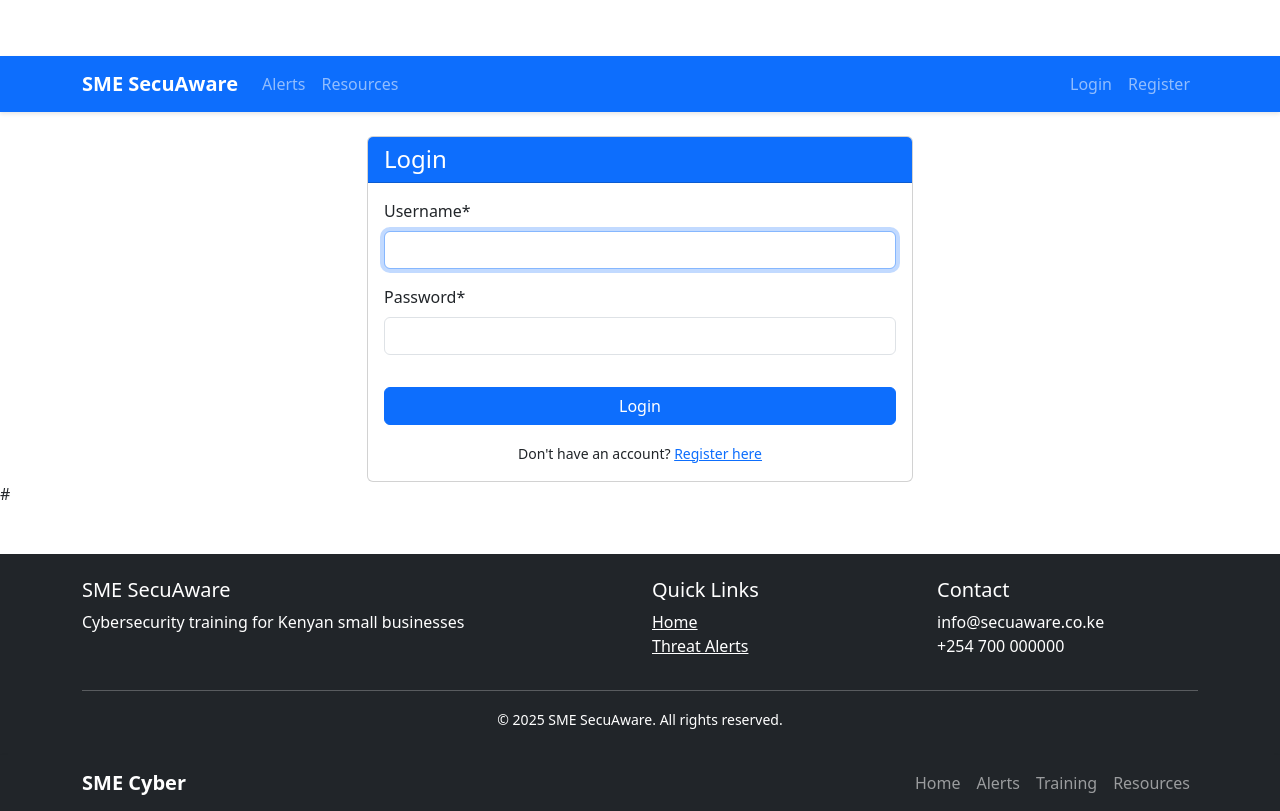
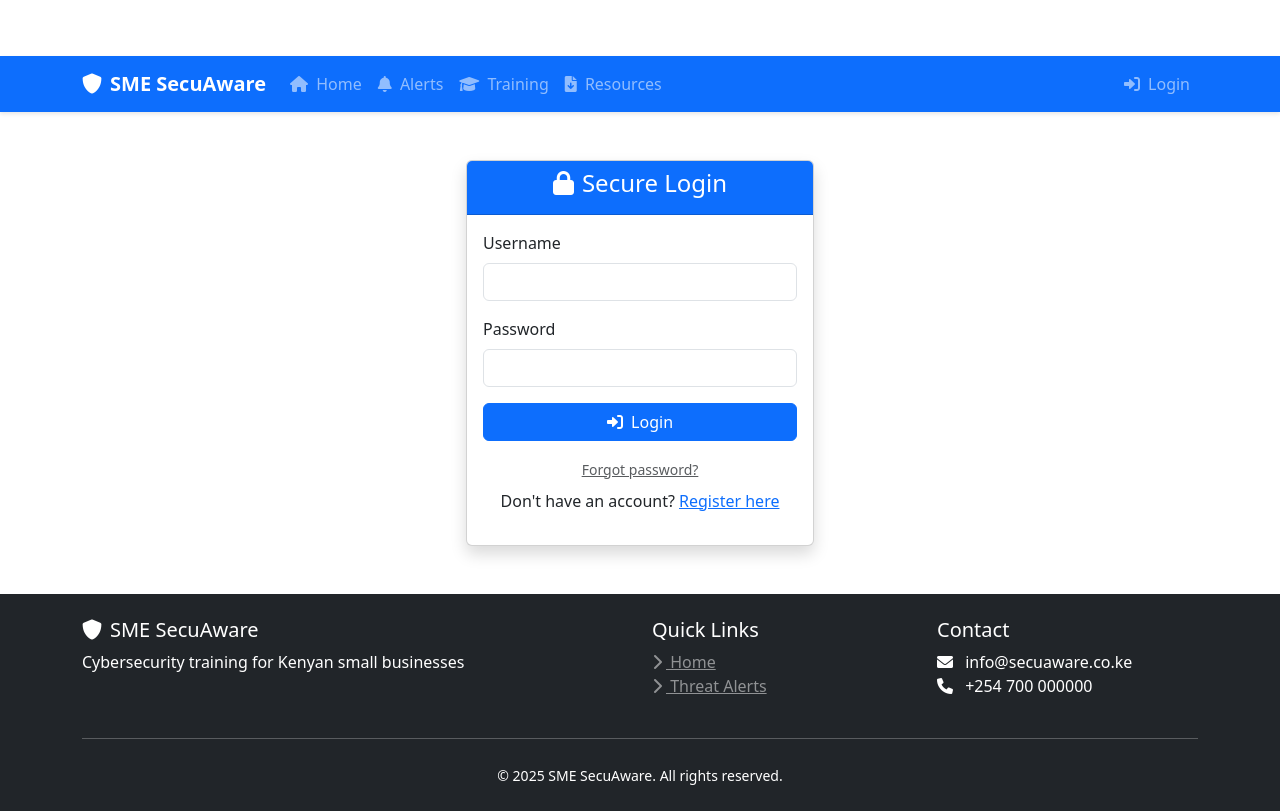
Before and after one commit to Trizahmukung/secuaware, a Django app: page /login/ in a window 1280 px wide. Run offline with Django 5.2, Linux system fonts and the light colour scheme; some libraries are stand-ins or nearby versions.

Commit message:
Enhance UI components: update navbar and footer, improve login form design, and add new apps to settings

```diff
--- a/sme_cyber/settings.py
+++ b/sme_cyber/settings.py
@@ -32,6 +32,9 @@ INSTALLED_APPS = [
     # Third-party
     'crispy_forms',
     'crispy_bootstrap5',
+
+    'django.contrib.humanize',
+    'widget_tweaks',
 ]
 
 MIDDLEWARE = [
--- a/training/templates/training/base.html
+++ b/training/templates/training/base.html
@@ -9,46 +9,109 @@
     <link href="https://cdn.jsdelivr.net/npm/bootstrap@5.3.0/dist/css/bootstrap.min.css" rel="stylesheet">
     <link href="{% static 'training/css/styles.css' %}" rel="stylesheet">
     <link href="{% static 'training/css/dashboard.css' %}" rel="stylesheet">
-    <link rel="stylesheet" href="https://cdnjs.cloudflare.com/ajax/libs/font-awesome/5.15.3/css/all.min.css">
+    <link rel="stylesheet" href="https://cdnjs.cloudflare.com/ajax/libs/font-awesome/6.0.0/css/all.min.css">
     {% block extra_head %}{% endblock %}
-
 </head>
 <body>
-    {% include 'training/includes/navbar.html' %}
-
-    <div class="container mt-4">
-        {% block content %}{% endblock %}
-    </div>
-
-    {% include 'training/includes/footer.html' %}
-
-    <script src="https://cdn.jsdelivr.net/npm/bootstrap@5.3.0/dist/js/bootstrap.bundle.min.js"></script>
-    {% block scripts %}{% endblock %}
-
-   <nav class="navbar navbar-expand-lg navbar-dark bg-dark">
+    <!-- ======= New Enhanced Navbar ======= -->
+    <nav class="navbar navbar-expand-lg navbar-dark bg-primary">
         <div class="container">
-    <a class="navbar-brand" href="{% url 'home' %}">SME Cyber</a>
+            <a class="navbar-brand" href="{% url 'home' %}">
+                <i class="fas fa-shield-alt me-2"></i>SME SecuAware
+            </a>
             <button class="navbar-toggler" type="button" data-bs-toggle="collapse" data-bs-target="#navbarNav">
                 <span class="navbar-toggler-icon"></span>
             </button>
             <div class="collapse navbar-collapse" id="navbarNav">
-      <ul class="navbar-nav ms-auto">
+                <ul class="navbar-nav me-auto">
                     <li class="nav-item">
-          <a class="nav-link" href="{% url 'home' %}">Home</a>
+                        <a class="nav-link" href="{% url 'home' %}">
+                            <i class="fas fa-home me-1"></i> Home
+                        </a>
                     </li>
                     <li class="nav-item">
-          <a class="nav-link" href="{% url 'threat_alerts' %}">Alerts</a>
+                        <a class="nav-link" href="{% url 'threat_alerts' %}">
+                            <i class="fas fa-bell me-1"></i> Alerts
+                        </a>
                     </li>
                     <li class="nav-item">
-          <a class="nav-link" href="{% url 'training_modules' %}">Training</a>
+                        <a class="nav-link" href="{% url 'training_modules' %}">
+                            <i class="fas fa-graduation-cap me-1"></i> Training
+                        </a>
                     </li>
                     <li class="nav-item">
-          <a class="nav-link" href="{% url 'resources' %}">Resources</a>
+                        <a class="nav-link" href="{% url 'resources' %}">
+                            <i class="fas fa-file-download me-1"></i> Resources
+                        </a>
                     </li>
+                </ul>
+                <ul class="navbar-nav">
+                    {% if user.is_authenticated %}
+                    <li class="nav-item dropdown">
+                        <a class="nav-link dropdown-toggle" href="#" id="userDropdown" role="button" data-bs-toggle="dropdown">
+                            <i class="fas fa-user-circle me-1"></i> {{ user.username }}
+                        </a>
+                        <ul class="dropdown-menu dropdown-menu-end">
+                            <li><a class="dropdown-item" href="#">
+                                <i class="fas fa-user me-1"></i> Profile
+                            </a></li>
+                            <li><hr class="dropdown-divider"></li>
+                            <li><a class="dropdown-item" href="{% url 'logout' %}">
+                                <i class="fas fa-sign-out-alt me-1"></i> Logout
+                            </a></li>
+                        </ul>
+                    </li>
+                    {% else %}
+                    <li class="nav-item">
+                        <a class="nav-link" href="{% url 'login' %}">
+                            <i class="fas fa-sign-in-alt me-1"></i> Login
+                        </a>
+                    </li>
+                    {% endif %}
                 </ul>
             </div>
         </div>
     </nav>
 
+    <main class="container mt-4">
+        {% block content %}{% endblock %}
+    </main>
+
+    <!-- ======= New Enhanced Footer ======= -->
+    <footer class="bg-dark text-white py-4 mt-5">
+        <div class="container">
+            <div class="row">
+                <div class="col-md-6">
+                    <h5><i class="fas fa-shield-alt me-2"></i>SME SecuAware</h5>
+                    <p>Cybersecurity training for Kenyan small businesses</p>
+                </div>
+                <div class="col-md-3">
+                    <h5>Quick Links</h5>
+                    <ul class="list-unstyled">
+                        <li><a href="{% url 'home' %}" class="text-white-50">
+                            <i class="fas fa-chevron-right me-1"></i> Home
+                        </a></li>
+                        <li><a href="{% url 'threat_alerts' %}" class="text-white-50">
+                            <i class="fas fa-chevron-right me-1"></i> Threat Alerts
+                        </a></li>
+                    </ul>
+                </div>
+                <div class="col-md-3">
+                    <h5>Contact</h5>
+                    <ul class="list-unstyled">
+                        <li><i class="fas fa-envelope me-2"></i> info@secuaware.co.ke</li>
+                        <li><i class="fas fa-phone me-2"></i> +254 700 000000</li>
+                    </ul>
+                </div>
+            </div>
+            <hr class="my-4 bg-secondary">
+            <div class="text-center">
+                <small>© {% now "Y" %} SME SecuAware. All rights reserved.</small>
+            </div>
+        </div>
+    </footer>
+
+    <script src="https://cdn.jsdelivr.net/npm/bootstrap@5.3.0/dist/js/bootstrap.bundle.min.js"></script>
+    {% block scripts %}{% endblock %}
 </body>
 </html>
--- a/training/templates/training/login.html
+++ b/training/templates/training/login.html
@@ -1,24 +1,32 @@
 {% extends "training/base.html" %}
-{% load static %}
-{% load crispy_forms_tags %}
-
-{% block title %}Login{% endblock %}
 
 {% block content %}
+<div class="container mt-5">
     <div class="row justify-content-center">
-    <div class="col-md-6">
-        <div class="card">
-            <div class="card-header bg-primary text-white">
-                <h4 class="mb-0">Login</h4>
+        <div class="col-md-6 col-lg-4">
+            <div class="card shadow">
+                <div class="card-header bg-primary text-white text-center">
+                    <h4><i class="fas fa-lock me-2"></i>Secure Login</h4>
                 </div>
                 <div class="card-body">
-                <form method="POST">
+                    <form method="post">
                         {% csrf_token %}
-                    {{ form|crispy }}
-                    <button type="submit" class="btn btn-primary w-100 mt-3">Login</button>
+                        <div class="mb-3">
+                            <label for="username" class="form-label">Username</label>
+                            <input type="text" class="form-control" id="username" name="username" required>
+                        </div>
+                        <div class="mb-3">
+                            <label for="password" class="form-label">Password</label>
+                            <input type="password" class="form-control" id="password" name="password" required>
+                        </div>
+                        <button type="submit" class="btn btn-primary w-100">
+                            <i class="fas fa-sign-in-alt me-1"></i> Login
+                        </button>
                     </form>
                     <div class="mt-3 text-center">
-                    <small>Don't have an account? <a href="{% url 'register' %}">Register here</a></small>
+                        <a href="#" class="text-muted small">Forgot password?</a>
+                        <p class="mt-2">Don't have an account? <a href="{% url 'register' %}">Register here</a></p>
+                    </div>
                 </div>
             </div>
         </div>
```
Also changed, not shown: db.sqlite3. Lines whose indentation alone changed are shown as unchanged.
